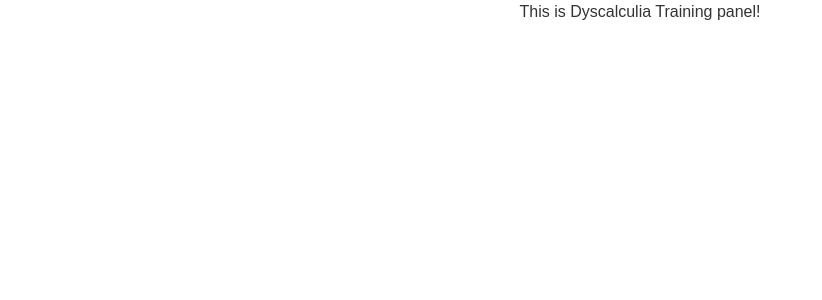
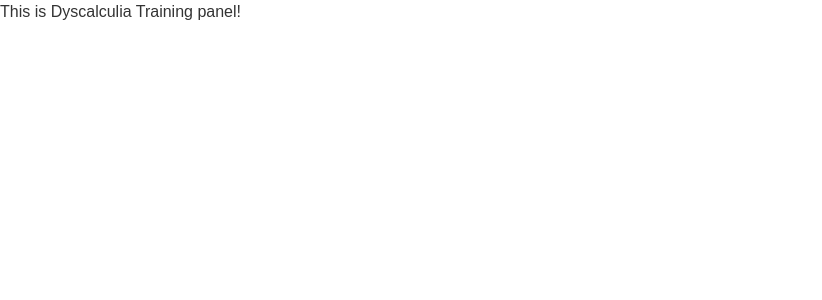
Before and after one commit to LexAyudha/LexAyudha-FE, a React (Vite) app: page /dyscalculic-training in a window 1280 px wide. Shown: the top 300 px of the page, without its empty margins (0-822 px from the left). Built offline with nearby package versions, Linux system fonts and the light colour scheme.

Commit message:
Fixed bugs in layout

```diff
--- a/src/App.jsx
+++ b/src/App.jsx
@@ -5,7 +5,7 @@ import 'react-toastify/dist/ReactToastify.css'
 function App() {
 
   return (
-    <div className="page-container">
+    <div>
     <BrowserRouter>
       <Layouts />
     </BrowserRouter>
--- a/src/layouts/Layout.jsx
+++ b/src/layouts/Layout.jsx
@@ -11,7 +11,7 @@ const Layouts = () => {
 //   const role = payload?.decodedJWT.userRole;
     const role = '';
   return (
-    <div>
+    <div className="page-container">
       {role === "admin" ? (
         <>
           {/* <AdminNavBar /> */}
--- a/src/pages/dyscalculiaTrainingControlPanel.jsx
+++ b/src/pages/dyscalculiaTrainingControlPanel.jsx
@@ -4,7 +4,7 @@ export default function DyscalculiaTrainingControlPanel() {
 
 
   return (
-    <div>
+    <div className='la-container'>
       This is Dyscalculia Training panel!
     </div>
   )
```
